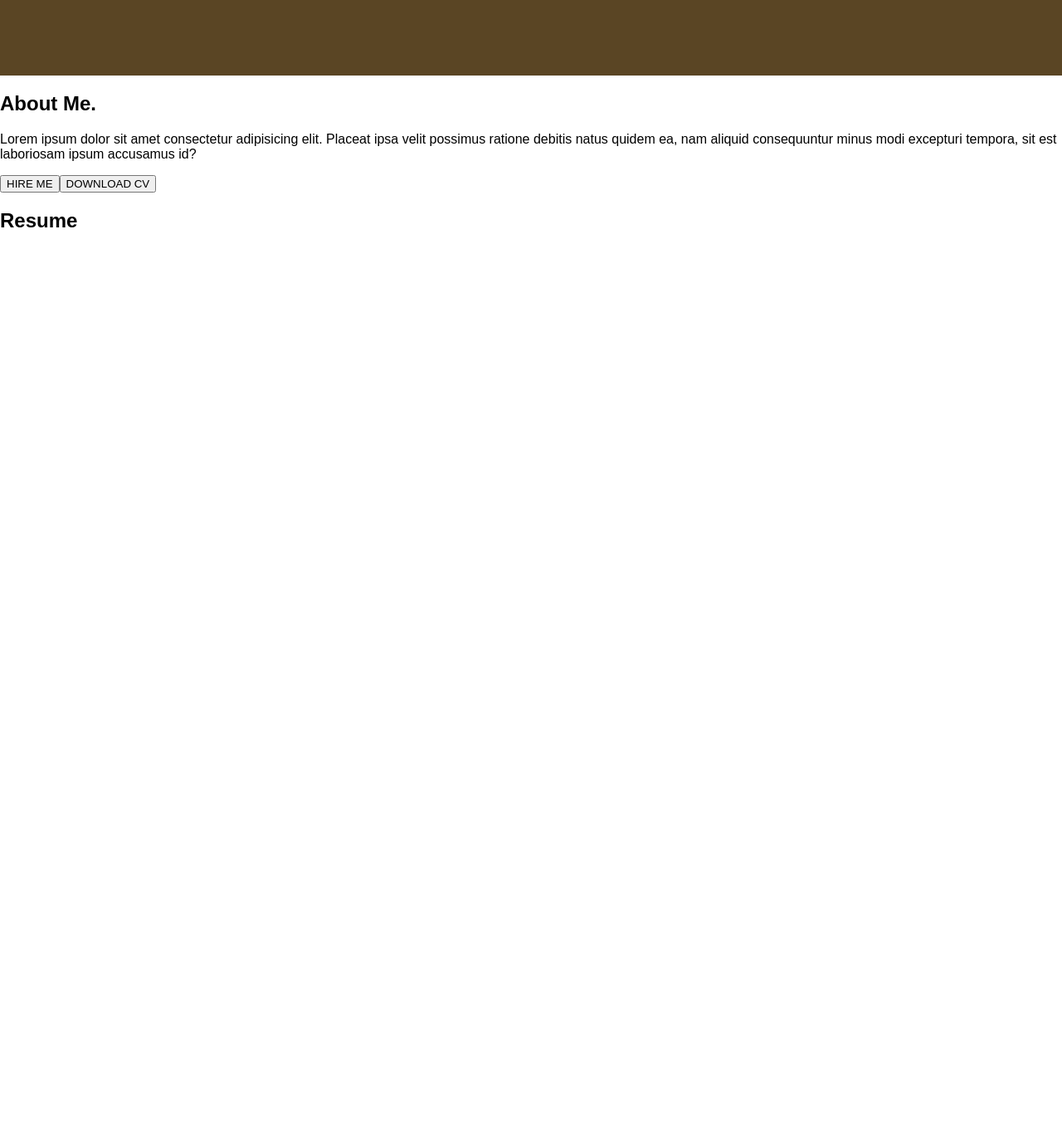
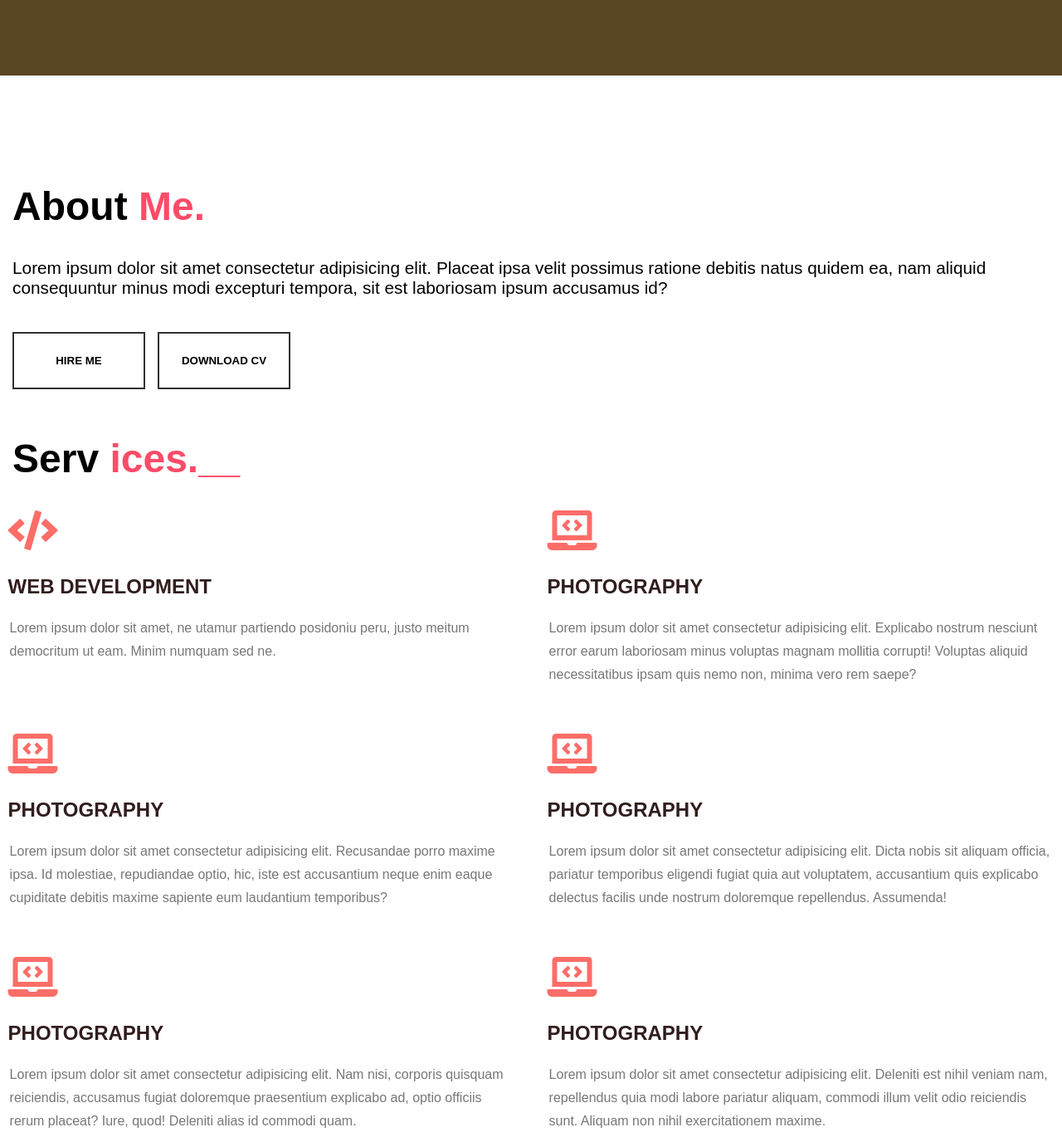
Before and after one commit to UtoSkydive/PlantillaCv, a plain HTML site: page index.html in a window 1280 px wide. Shown: the part 565-1935 px from the top of the page at 83% size. Before the commit the page ends 865 px from the top, so only its background shows below. Drawn offline with Linux system fonts and the light colour scheme.

Commit message:
se agregan estilos a la seccion de service y se agrega esta seccion

```diff
--- a/estilos/style.css
+++ b/estilos/style.css
@@ -52,7 +52,7 @@ nav,ol{
     height:5em;
 }
 /*! se da estilos al icono */
-i{
+.menu li>i{
     color:white;
     font-size:1.1em;
     font-family: K2D, sans-serif;
@@ -132,7 +132,7 @@ padding-top:.7em;
     z-index: 10;
 }
 /*! se evita el colapso de margenes entre el header y el h1 */
-.main h1{
+h1{
     margin:0;
 
 }
@@ -184,3 +184,122 @@ color:#ffff;
     z-index: -10;
     /*! esto hace atras el overlay */
 }
+
+
+/*! se inica el proceso de creacion de el about-me */
+
+.about-me{
+    width: 100%;
+    height:50vh;
+    background-color: #fff;
+}
+/* !de esta forma elijo un elemnto h1 en doferentes secciones con propiedades iguales */
+.service h1,
+.about-me  h1{
+    font-size:3em;
+    padding:15px;
+    padding-top:2em;
+
+}
+.about-me p{
+    font-size:1.3em;
+    padding:0 15px;
+}
+.about-me button{
+    min-width: 160px;
+    padding:25px;
+    margin-left:15px;
+    color:black;
+    font-weight: 700;
+    margin-top:20px;
+    background-color:#fff;
+    border:none;
+    cursor: pointer;
+    border: 2px solid #313131;
+    transition: all 1s;
+    transform-origin: 0% 100%;
+    position: relative;
+
+}
+.about-me button:hover{
+    transform:rotate(3deg);
+    background: #C1E5E2;
+}
+/* !de esta forma elijo un elemnto h1 en doferentes secciones con propiedades iguales */
+
+.service span,
+.about-me span{
+    display: inline-block;
+    font-family: inherit;
+    font-size: inherit;
+    color:#FE4B68;
+}
+/*! se crea el efecto de llando de  boton en el before */
+
+button:before {
+    content:"";
+    position: absolute;
+    top: 0px;
+    left: 0px;
+    width: 0%;
+    height:100%;
+    /* z-index: -1; */
+    background:rgba(113, 201, 223 , .3);
+    transition: all 1s ease-in-out;
+    /* z-index: 2; */
+
+  }
+  button:hover:before {
+  width: 100%;
+  /* height: 100%; */
+  /* transform: rotate3d(0, 0, 1, -45deg) */
+  }
+/*! se empieza a crear la seccion de service */
+
+.service{
+    width: 100%;
+    height:120vh;
+    /* background-color:red; */
+}
+  /*! se crea la line en el titulo deservice en el before */
+
+  .service span::after{
+      content:'___';
+      font-weight:100;
+      font-size: 30px;
+  }
+
+  .service h1{
+      margin-left:15px;
+      padding:0;
+  }
+
+  .container-service{
+      margin-top:2%;
+      display:grid;
+      grid-template-rows: repeat(3,1fr);
+      grid-template-columns: repeat(2,1fr);
+      grid-gap: 20px;
+      justify-content: center;
+
+
+  }
+  .service-item{
+      /* background: yellow; */
+      padding:.6em;
+
+  }
+  .service-item p{
+    line-height: 28px;
+    padding: 2px;
+    color: #777777;
+  }
+  .service-item h2{
+      color: #311d1d;
+  }
+
+  .service-item i{
+      color:#FE6D68;
+      font-size: 3em;
+      padding-bottom: 10px;
+  }
--- a/index.html
+++ b/index.html
@@ -17,11 +17,11 @@
         <h2>Developer/System Enginer</h2> -->
         <nav>
             <ol class="menu">
-                <li><a href="#"><i class="fas fa-house-damage"><span>Home</span></i></a></li>
-                <li><a href="#"><i class="fas fa-user-check"><span>About Me</span></i></a></li>
-                <li><a href="#"><i class="fas fa-address-card"><span>Resume</span></i></a></li>
-                <li><a href="#"><i class="fas fa-briefcase"><span>Portafolio</span></i></a></li>
-                <li><a href="#"><i class="fas fa-tty"><span>Contact</span></i></a></li>
+                <li><a class="link-menu" href="#"><i class="fas fa-house-damage"><span>Home</span></i></a></li>
+                <li><a class="link-menu" href="#"><i class="fas fa-user-check"><span>About Me</span></i></a></li>
+                <li><a class="link-menu" href="#"><i class="fas fa-address-card"><span>Resume</span></i></a></li>
+                <li><a class="link-menu" href="#"><i class="fas fa-briefcase"><span>Portafolio</span></i></a></li>
+                <li><a class="link-menu" href="#"><i class="fas fa-tty"><span>Contact</span></i></a></li>
 
 
             </ol>
@@ -41,11 +41,54 @@
         </div>
     </div>
     <section class="about-me">
-        <h1>About Me.</h1>
+        <h1>About <span>Me.</span> </h1>
         <p>Lorem ipsum dolor sit amet consectetur adipisicing elit. Placeat ipsa velit possimus ratione debitis natus quidem ea, nam aliquid consequuntur minus modi excepturi tempora, sit est laboriosam ipsum accusamus id?</p>
         <button>HIRE ME</button><button>DOWNLOAD CV</button>
 
     </section>
+    <section class="service">
+        <h1>Serv <span>ices.</span> </h1>
+        <div class="container-service">
+            <div class="service-item">
+                <i class="fas fa-code"></i>
+                <h2>WEB DEVELOPMENT</h2>
+                <p>Lorem ipsum dolor sit amet, ne utamur partiendo posidoniu peru, justo meitum democritum ut eam. Minim numquam sed ne.</p>
+            </div>
+            <div class="service-item">
+                <i class="fas fa-laptop-code"></i>
+                <h2>PHOTOGRAPHY</h2>
+                <p>Lorem ipsum dolor sit amet consectetur adipisicing elit. Explicabo nostrum nesciunt error earum laboriosam minus voluptas magnam mollitia corrupti! Voluptas aliquid necessitatibus ipsam quis nemo non, minima vero rem saepe?</p>
+            </div>
+            <div class="service-item">
+                 <i class="fas fa-laptop-code"></i>
+
+                <h2>PHOTOGRAPHY</h2>
+                <p>Lorem ipsum dolor sit amet consectetur adipisicing elit. Recusandae porro maxime ipsa. Id molestiae, repudiandae optio, hic, iste est accusantium neque enim eaque cupiditate debitis maxime sapiente eum laudantium temporibus?</p>
+            </div>
+            <div class="service-item">
+                    <i class="fas fa-laptop-code"></i>
+
+                <h2>PHOTOGRAPHY</h2>
+                <p>Lorem ipsum dolor sit amet consectetur adipisicing elit. Dicta nobis sit aliquam officia, pariatur temporibus eligendi fugiat quia aut voluptatem, accusantium quis explicabo delectus facilis unde nostrum doloremque repellendus. Assumenda!</p>
+            </div>
+            <div class="service-item">
+                    <i class="fas fa-laptop-code"></i>
+
+                <h2>PHOTOGRAPHY</h2>
+                <p>Lorem ipsum dolor sit amet consectetur adipisicing elit. Nam nisi, corporis quisquam reiciendis, accusamus fugiat doloremque praesentium explicabo ad, optio officiis rerum placeat? Iure, quod! Deleniti alias id commodi quam.</p>
+            </div>
+            <div class="service-item">
+                    <i class="fas fa-laptop-code"></i>
+
+                <h2>PHOTOGRAPHY</h2>
+                <p>Lorem ipsum dolor sit amet consectetur adipisicing elit. Deleniti est nihil veniam nam, repellendus quia modi labore pariatur aliquam, commodi illum velit odio reiciendis sunt. Aliquam non nihil exercitationem maxime.</p>
+            </div>
+        </div>
+
+    </section>
+
+
+
     <section class="resume">
         <h1>Resume</h1>
 
```
